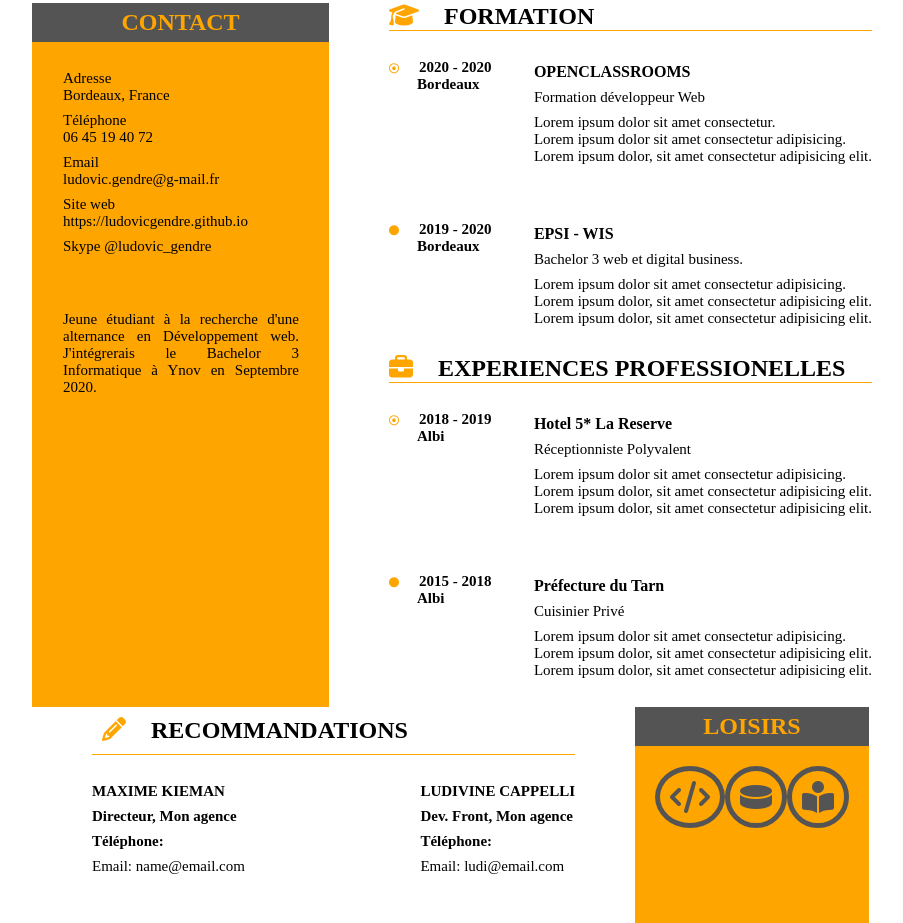
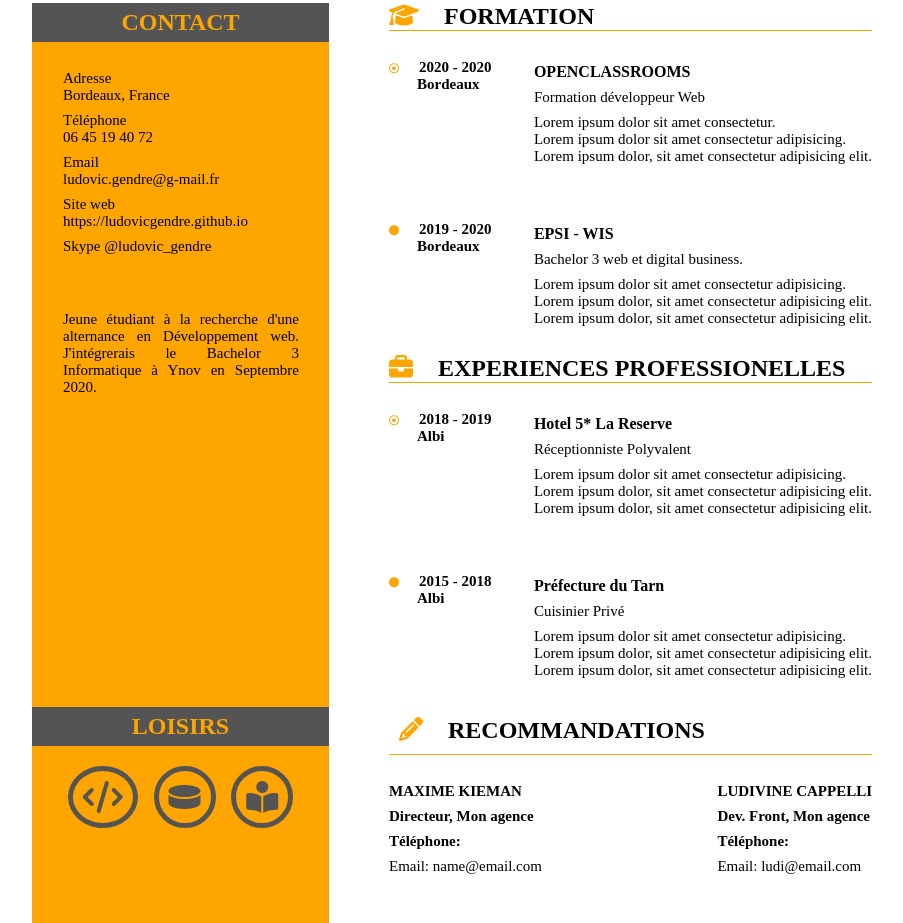
Before and after one commit to LudovicGendre/Project_2_OpenClassrooms_CV, a plain HTML site: page index.html in a window 1280 px wide. Shown: the part 221-1144 px from the top of the page, without its empty margins (158-1061 px from the left). Drawn offline with Linux system fonts and the light colour scheme.

Commit message:
Update styles.css

```diff
--- a/css/styles.css
+++ b/css/styles.css
@@ -222,4 +222,9 @@ padding: 30px;
         display: flex;
         justify-content: space-between;
     }
+    .hobby{
+        flex-basis: 33%;
+        background-color: orange;
+        order: -2;
+    }
 }
```
